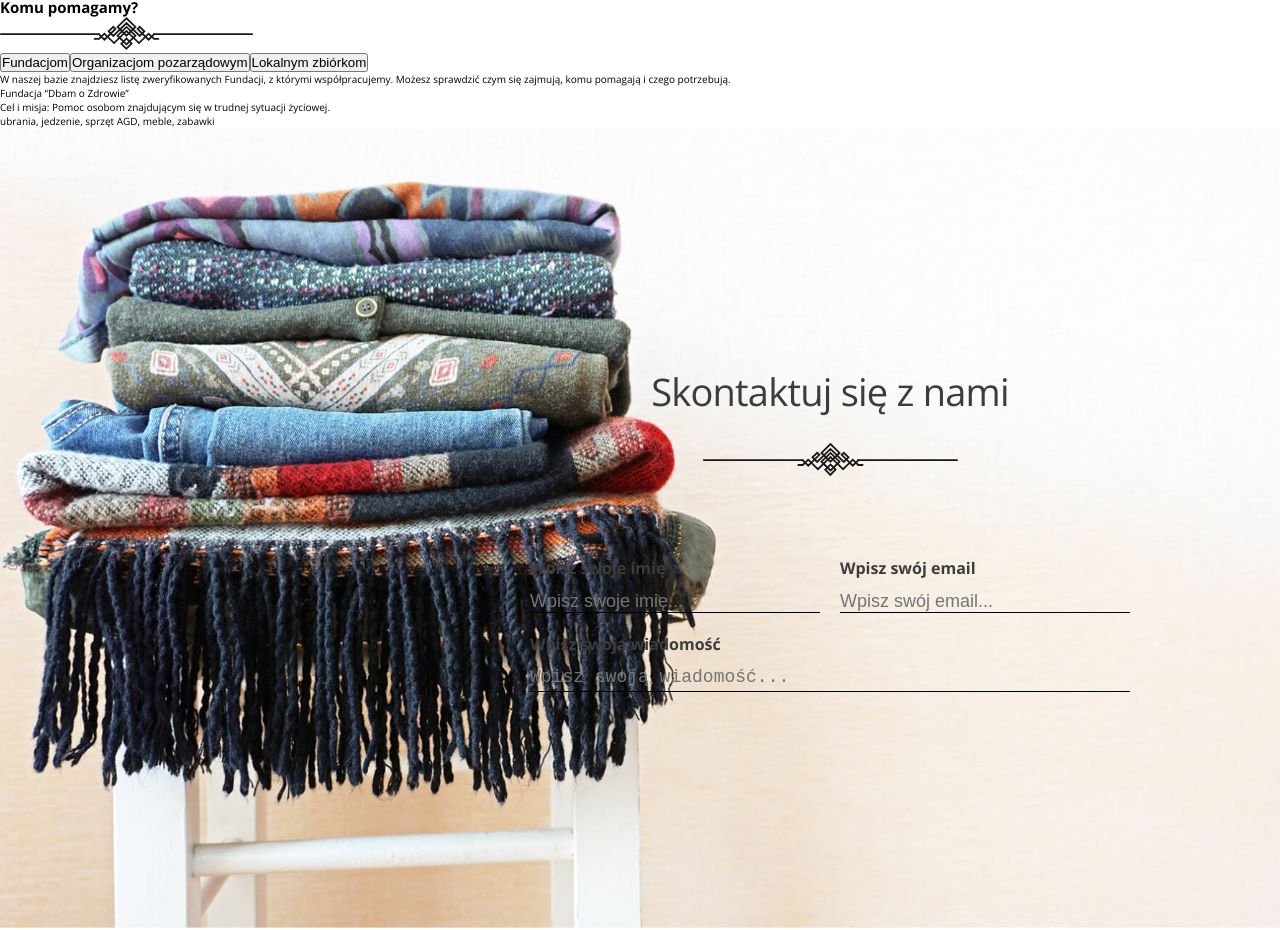
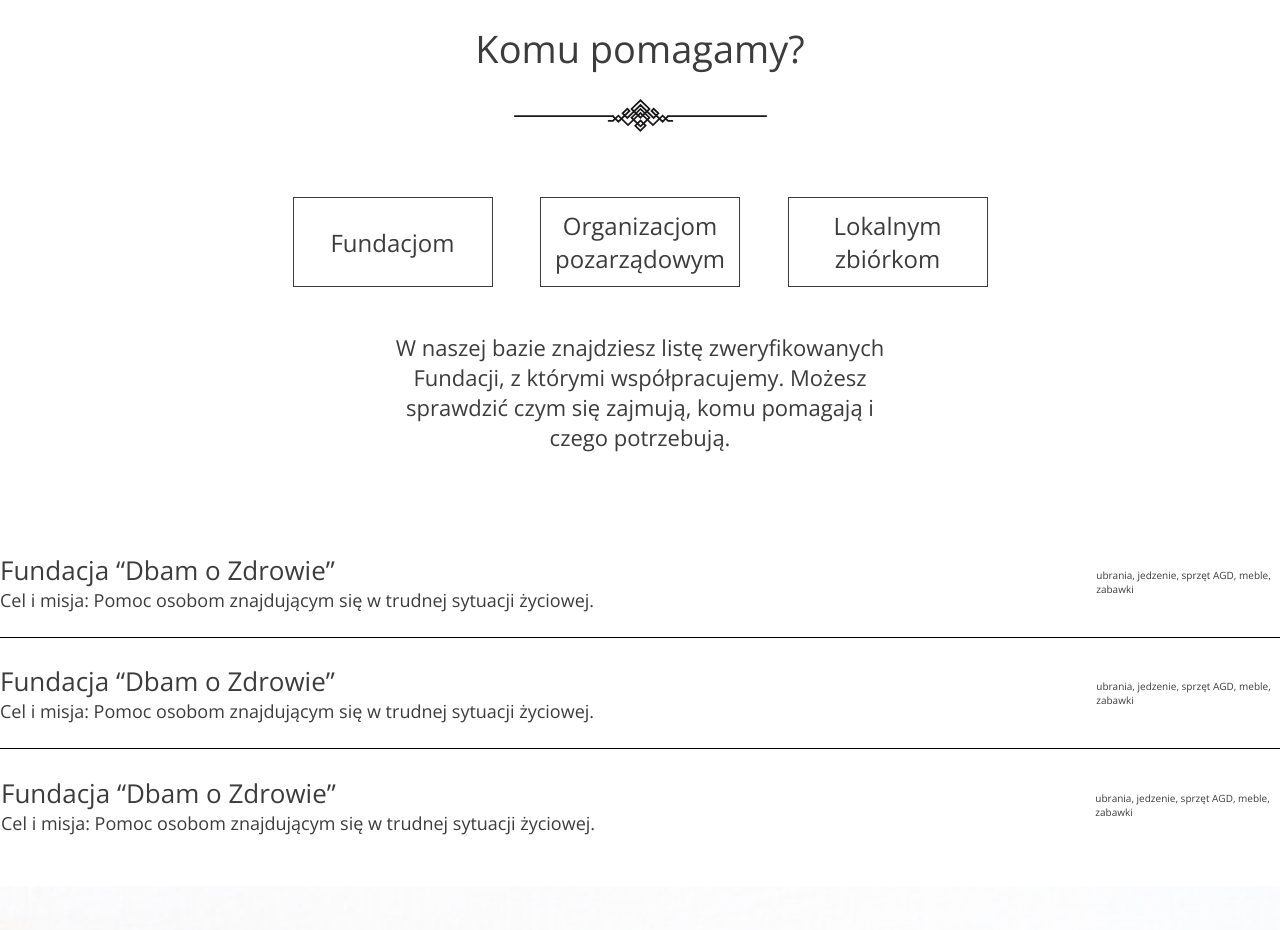
Before and after one commit to Bonifacy1231/SecondLife, a React (Vite) app: page / in a window 1280 px wide. Shown: the part 2831-3761 px from the top of the page. Built offline with nearby package versions, Linux system fonts and the light colour scheme.

Commit message:
Adding the WhoWeHelp component. Adding basic structure and basic style

```diff
--- a/src/Layout/WhoWeHelp/WhoWeHelp.jsx
+++ b/src/Layout/WhoWeHelp/WhoWeHelp.jsx
@@ -1,23 +1,71 @@
 import React from "react";
+import "./WhoWeHelp.scss";
 
 const WhoWeHelp = () => {
   return (
+    <div className="WhoWeHelp">
       <div className="WhoWeHelp__container">
-      <h2>Komu pomagamy?</h2>
-      <img src="src\assets\icons\Decoration.svg" alt="" />
-      <div>
+        <h2 className="WhoWeHelp__title">Komu pomagamy?</h2>
+        <img
+          className="WhoWeHelp__decoration"
+          src="src\assets\icons\Decoration.svg"
+          alt=""
+        />
+        <div className="WhoWeHelp__menu__btn">
           <button>Fundacjom</button>
           <button>Organizacjom pozarządowym</button>
           <button>Lokalnym zbiórkom</button>
         </div>
-      <p>W naszej bazie znajdziesz listę zweryfikowanych Fundacji, z którymi współpracujemy. Możesz sprawdzić czym się zajmują, komu pomagają i czego potrzebują.</p>
-      <ul>
-        <li>
-            <p>Fundacja “Dbam o Zdrowie”</p>
-            <p>Cel i misja: Pomoc osobom znajdującym się w trudnej sytuacji życiowej.</p>
-            <p>ubrania, jedzenie, sprzęt AGD, meble, zabawki</p>
+        <p className="WhoWeHelp__info">
+          W naszej bazie znajdziesz listę zweryfikowanych Fundacji, z którymi
+          współpracujemy. Możesz sprawdzić czym się zajmują, komu pomagają i
+          czego potrzebują.
+        </p>
+        <ul className="WhoWeHelp__menu">
+          <li className="WhoWeHelp__item">
+            <div className="WhoWeHelp__single">
+              <p className="WhoWeHelp__single__title">
+                Fundacja “Dbam o Zdrowie”
+              </p>
+              <p className="WhoWeHelp__single__text">
+                Cel i misja: Pomoc osobom znajdującym się w trudnej sytuacji
+                życiowej.
+              </p>
+            </div>
+            <p className="WhoWeHelp__item__text">
+              ubrania, jedzenie, sprzęt AGD, meble, zabawki
+            </p>
+          </li>
+          <li className="WhoWeHelp__item">
+            <div className="WhoWeHelp__single">
+              <p className="WhoWeHelp__single__title">
+                Fundacja “Dbam o Zdrowie”
+              </p>
+              <p className="WhoWeHelp__single__text">
+                Cel i misja: Pomoc osobom znajdującym się w trudnej sytuacji
+                życiowej.
+              </p>
+            </div>
+            <p className="WhoWeHelp__item__text">
+              ubrania, jedzenie, sprzęt AGD, meble, zabawki
+            </p>
+          </li>
+          <li className="WhoWeHelp__item">
+            <div className="WhoWeHelp__single">
+              <p className="WhoWeHelp__single__title">
+                Fundacja “Dbam o Zdrowie”
+              </p>
+              <p className="WhoWeHelp__single__text">
+                Cel i misja: Pomoc osobom znajdującym się w trudnej sytuacji
+                życiowej.
+              </p>
+            </div>
+            <p className="WhoWeHelp__item__text">
+              ubrania, jedzenie, sprzęt AGD, meble, zabawki
+            </p>
           </li>
         </ul>
+      </div>
     </div>
   );
 };
--- /dev/null
+++ b/src/Layout/WhoWeHelp/WhoWeHelp.scss
@@ -0,0 +1,75 @@
+@use "../../scss/settings/index" as *;
+
+.WhoWeHelp {
+  display: flex;
+  justify-content: center;
+  align-items: center;
+  &__container {
+    max-width: 1300px;
+    display: flex;
+    justify-content: center;
+    align-items: center;
+    flex-direction: column;
+    color: $ColorsText;
+  }
+  &__title {
+    font-size: 3.8rem;
+    font-weight: normal;
+    color: $ColorsText;
+    margin: 2.5rem 0;
+  }
+  &__decoration {
+    margin-bottom: 6.5rem;
+  }
+  &__info {
+    margin: 0 30%;
+    text-align: center;
+    font-size: 2.2rem;
+    margin-bottom: 7.5rem;
+  }
+  &__menu {
+    width: 100%;
+    margin-bottom: 25px;
+  }
+
+  &__item {
+    width: 100%;
+    display: flex;
+    justify-content: space-between;
+    align-items: center;
+    color: $ColorsText;
+    border-bottom: 1px solid black;
+    padding: 25px 0;
+
+    &:nth-child(3) {
+      border: 1px solid transparent;
+    }
+  }
+  &__menu__btn {
+    display: flex;
+    justify-content: space-evenly;
+    align-items: center;
+    width: 750px;
+    height: 90px;
+    margin-bottom: 4.5rem;
+    button {
+      @include button;
+      font-size: 2.4rem;
+      text-align: center;
+      width: 200px;
+      height: 100%;
+      color: $ColorsText;
+      margin: 0 20px;
+    }
+  }
+
+  &__single {
+    width: 100%;
+    &__title {
+      font-size: 2.6rem;
+    }
+    &__text {
+      font-size: 1.8rem;
+    }
+  }
+}
```
Lines whose indentation alone changed are shown as unchanged.
